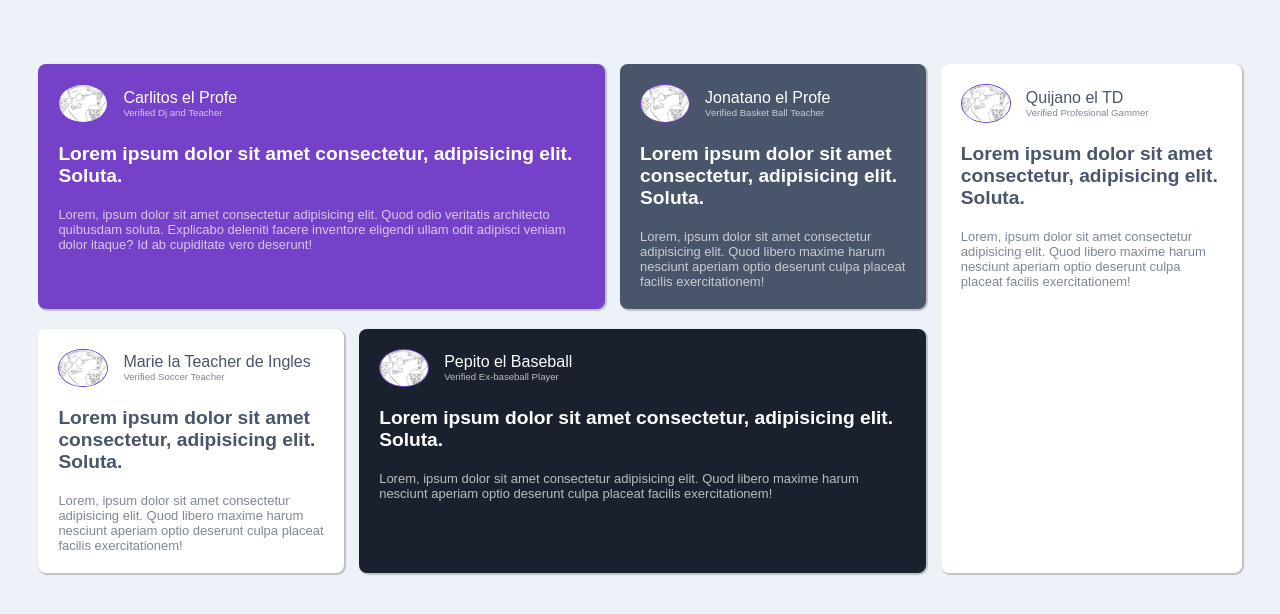
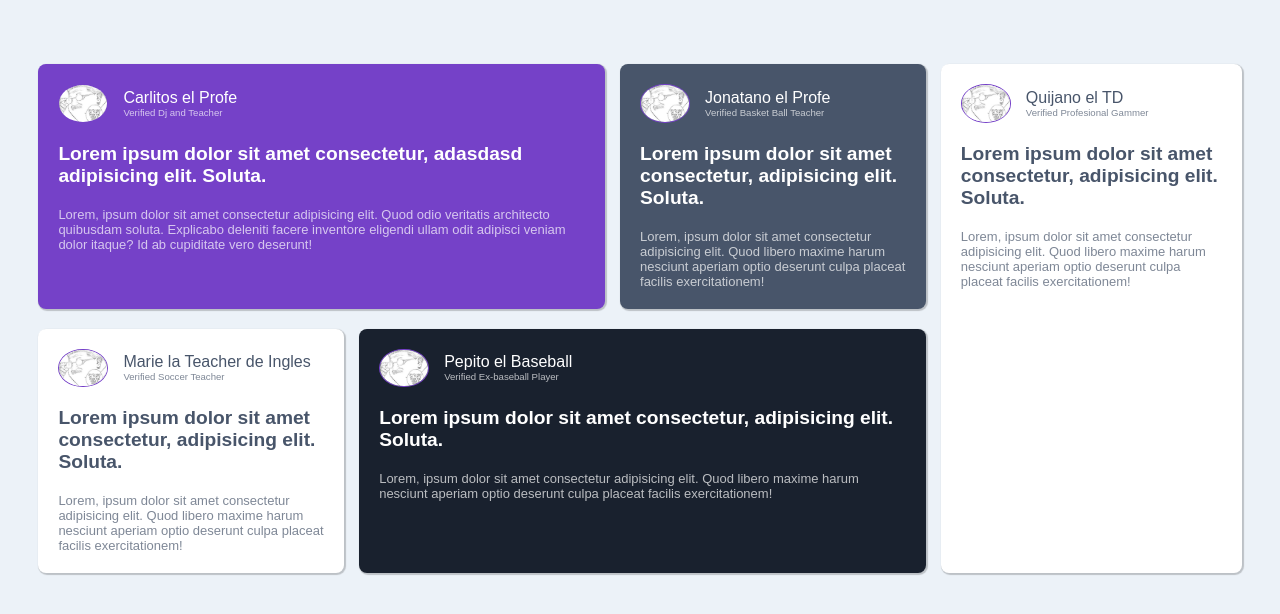
Before and after one commit to PachecolosGroup/testimonial-grid-challenge, a plain HTML site: page index.html in a window 1280 px wide. Drawn offline with Linux system fonts and the light colour scheme.

Commit message:
issue with an img - changes

```diff
--- a/index.html
+++ b/index.html
@@ -20,7 +20,7 @@
                             <p>Verified Dj and Teacher</p>
                         </div>
                     </div>
-                    <h4>Lorem ipsum dolor sit amet consectetur, adipisicing elit. Soluta.</h4>
+                    <h4>Lorem ipsum dolor sit amet consectetur, adasdasd adipisicing elit. Soluta.</h4>
                     <p>Lorem, ipsum dolor sit amet consectetur adipisicing elit. Quod odio veritatis architecto quibusdam soluta. Explicabo deleniti facere inventore eligendi ullam odit adipisci veniam dolor itaque? Id ab cupiditate vero deserunt!</p>
                 </div>
                 <div id="testimonial-2" class="grid-item">
```
